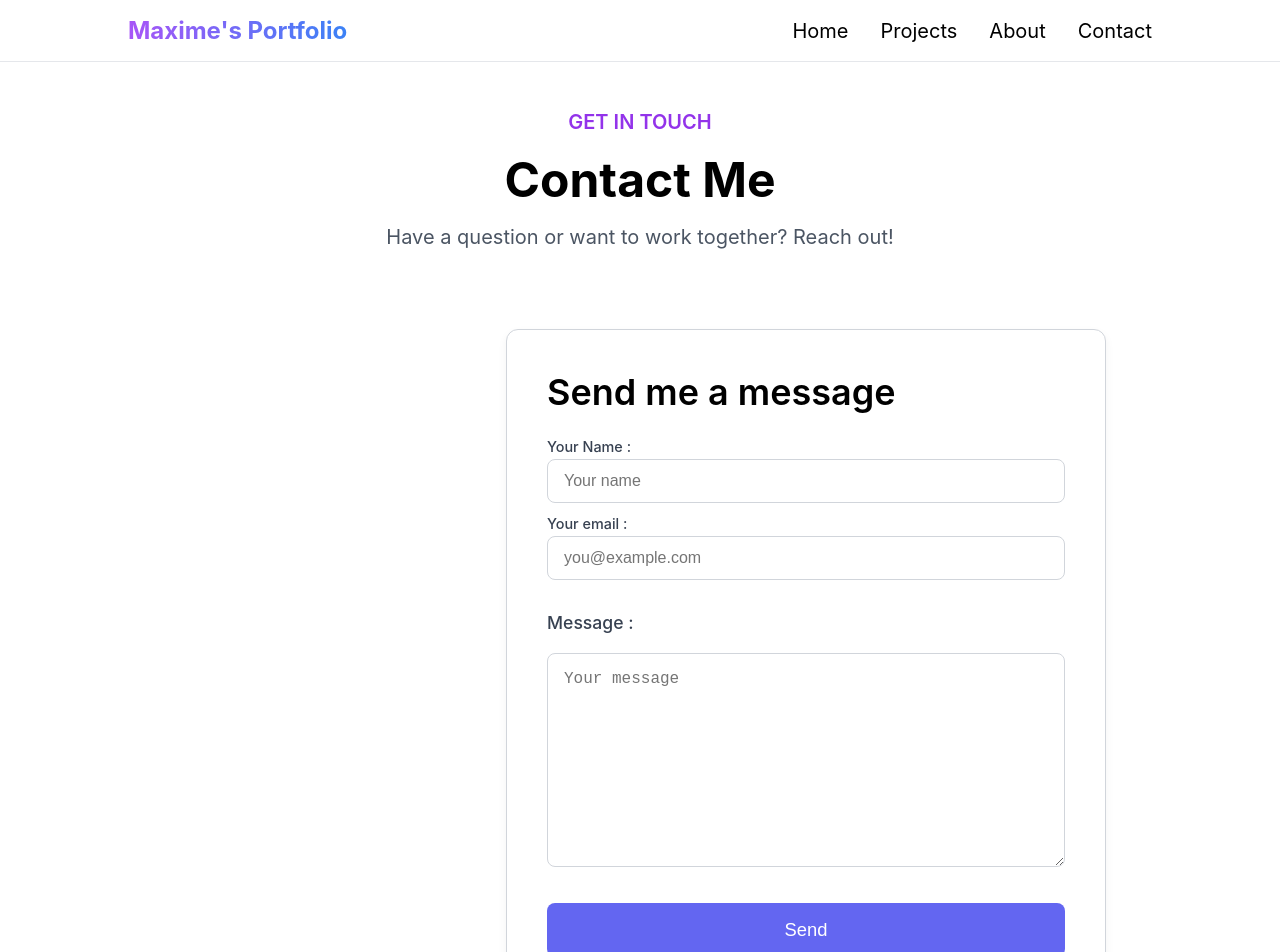
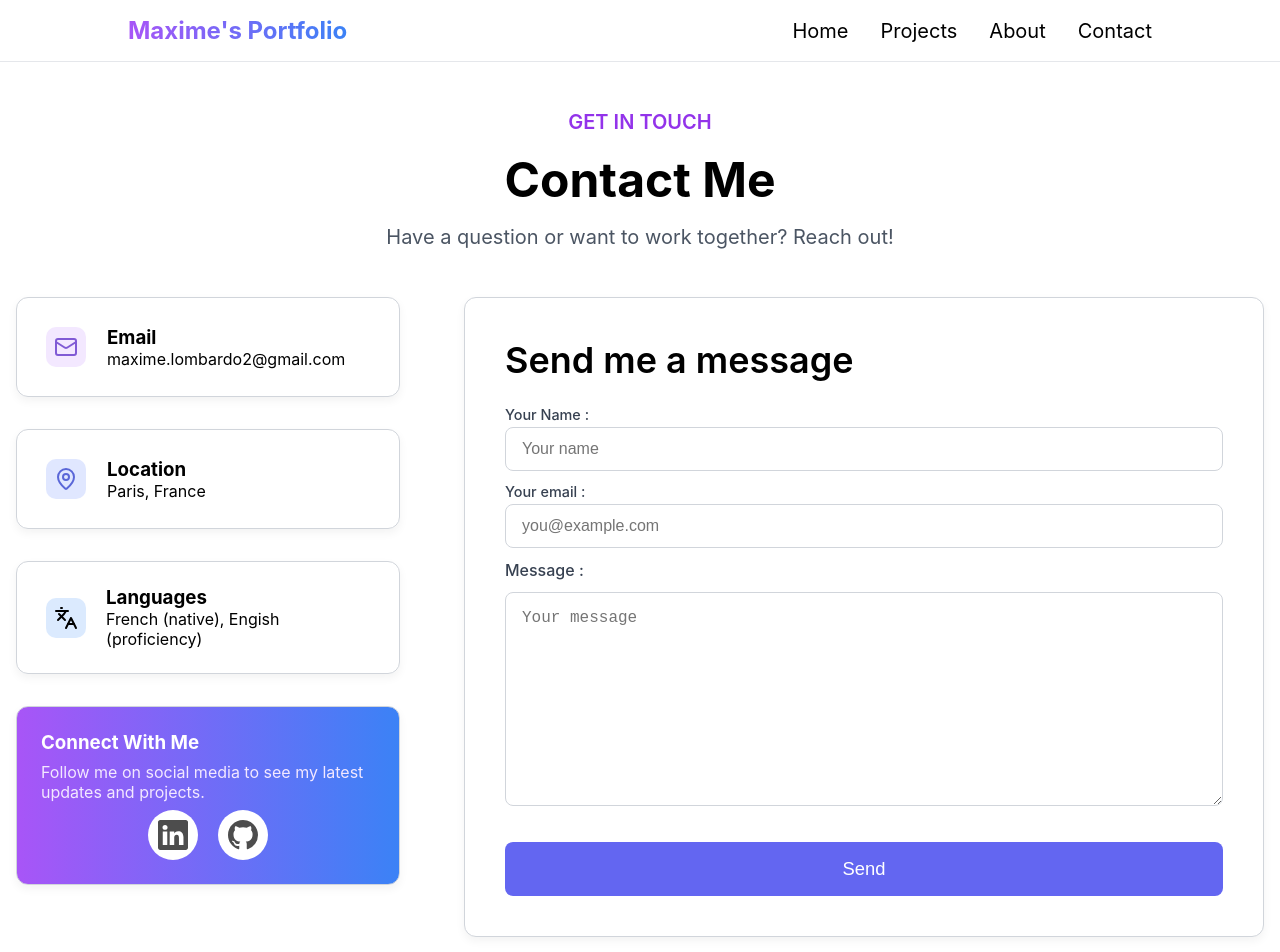
Before and after one commit to lombarma/my-portfolio-v3, an Angular app: page /contact in a window 1280 px wide. Shown: the top 952 px of the page. Built offline with nearby package versions, Linux system fonts and the light colour scheme.

Commit message:
feat(contact): contact page done

```diff
--- a/src/app/contact/contact.component.html
+++ b/src/app/contact/contact.component.html
@@ -3,8 +3,135 @@
   title="Contact Me"
   description="Have a question or want to work together? Reach out!"
 ></app-inside-header>
+
 <section class="contact">
-  <section class="informations"></section>
+  <section class="informations">
+    <app-row-card
+      title="Email"
+      description="maxime.lombardo2@gmail.com"
+      svgBackgroundColor="#f3e8ff"
+    >
+      <svg
+        icon
+        xmlns="http://www.w3.org/2000/svg"
+        width="24"
+        height="24"
+        viewBox="0 0 24 24"
+        fill="none"
+        stroke="currentColor"
+        stroke-width="2"
+        stroke-linecap="round"
+        stroke-linejoin="round"
+        class="lucide lucide-mail-icon lucide-mail"
+        color="#805ad5"
+      >
+        <path d="m22 7-8.991 5.727a2 2 0 0 1-2.009 0L2 7" />
+        <rect x="2" y="4" width="20" height="16" rx="2" /></svg
+    ></app-row-card>
+    <app-row-card
+      title="Location"
+      description="Paris, France"
+      svgBackgroundColor="#E0E7FF"
+      ><svg
+        icon
+        xmlns="http://www.w3.org/2000/svg"
+        width="24"
+        height="24"
+        viewBox="0 0 24 24"
+        fill="none"
+        stroke="currentColor"
+        stroke-width="2"
+        stroke-linecap="round"
+        stroke-linejoin="round"
+        class="lucide lucide-map-pin-icon lucide-map-pin"
+        color="#5a67d8"
+      >
+        <path
+          d="M20 10c0 4.993-5.539 10.193-7.399 11.799a1 1 0 0 1-1.202 0C9.539 20.193 4 14.993 4 10a8 8 0 0 1 16 0"
+        />
+        <circle cx="12" cy="10" r="3" /></svg
+    ></app-row-card>
+    <app-row-card
+      title="Languages"
+      description="French (native), Engish (proficiency)"
+      svgBackgroundColor="#dbeafe"
+      ><svg
+        icon
+        xmlns="http://www.w3.org/2000/svg"
+        width="24"
+        height="24"
+        viewBox="0 0 24 24"
+        fill="none"
+        stroke="currentColor"
+        stroke-width="2"
+        stroke-linecap="round"
+        stroke-linejoin="round"
+        class="lucide lucide-languages-icon lucide-languages"
+      >
+        <path d="m5 8 6 6" />
+        <path d="m4 14 6-6 2-3" />
+        <path d="M2 5h12" />
+        <path d="M7 2h1" />
+        <path d="m22 22-5-10-5 10" />
+        <path d="M14 18h6" /></svg
+    ></app-row-card>
+    <section class="connect-card">
+      <h3>Connect With Me</h3>
+      <p>Follow me on social media to see my latest updates and projects.</p>
+      <!-- From Uiverse.io by wilsondesouza -->
+      <ul class="example-2">
+        <li class="icon-content">
+          <a
+            href="https://linkedin.com/"
+            aria-label="LinkedIn"
+            data-social="linkedin"
+          >
+            <div class="filled"></div>
+            <svg
+              xmlns="http://www.w3.org/2000/svg"
+              width="16"
+              height="16"
+              fill="currentColor"
+              class="bi bi-linkedin"
+              viewBox="0 0 16 16"
+              xml:space="preserve"
+            >
+              <path
+                d="M0 1.146C0 .513.526 0 1.175 0h13.65C15.474 0 16 .513 16 1.146v13.708c0 .633-.526 1.146-1.175 1.146H1.175C.526 16 0 15.487 0 14.854zm4.943 12.248V6.169H2.542v7.225zm-1.2-8.212c.837 0 1.358-.554 1.358-1.248-.015-.709-.52-1.248-1.342-1.248S2.4 3.226 2.4 3.934c0 .694.521 1.248 1.327 1.248zm4.908 8.212V9.359c0-.216.016-.432.08-.586.173-.431.568-.878 1.232-.878.869 0 1.216.662 1.216 1.634v3.865h2.401V9.25c0-2.22-1.184-3.252-2.764-3.252-1.274 0-1.845.7-2.165 1.193v.025h-.016l.016-.025V6.169h-2.4c.03.678 0 7.225 0 7.225z"
+                fill="currentColor"
+              ></path>
+            </svg>
+          </a>
+          <div class="tooltip">LinkedIn</div>
+        </li>
+        <li class="icon-content">
+          <a
+            href="https://www.github.com/"
+            aria-label="GitHub"
+            data-social="github"
+          >
+            <div class="filled"></div>
+            <svg
+              xmlns="http://www.w3.org/2000/svg"
+              width="16"
+              height="16"
+              fill="currentColor"
+              class="bi bi-github"
+              viewBox="0 0 16 16"
+              xml:space="preserve"
+            >
+              <path
+                d="M8 0C3.58 0 0 3.58 0 8c0 3.54 2.29 6.53 5.47 7.59.4.07.55-.17.55-.38 0-.19-.01-.82-.01-1.49-2.01.37-2.53-.49-2.69-.94-.09-.23-.48-.94-.82-1.13-.28-.15-.68-.52-.01-.53.63-.01 1.08.58 1.23.82.72 1.21 1.87.87 2.33.66.07-.52.28-.87.51-1.07-1.78-.2-3.64-.89-3.64-3.95 0-.87.31-1.59.82-2.15-.08-.2-.36-1.02.08-2.12 0 0 .67-.21 2.2.82.64-.18 1.32-.27 2-.27s1.36.09 2 .27c1.53-1.04 2.2-.82 2.2-.82.44 1.1.16 1.92.08 2.12.51.56.82 1.27.82 2.15 0 3.07-1.87 3.75-3.65 3.95.29.25.54.73.54 1.48 0 1.07-.01 1.93-.01 2.2 0 .21.15.46.55.38A8.01 8.01 0 0 0 16 8c0-4.42-3.58-8-8-8"
+                fill="currentColor"
+              ></path>
+            </svg>
+          </a>
+          <div class="tooltip">GitHub</div>
+        </li>
+      </ul>
+    </section>
+  </section>
+
   <section class="send-message">
     <h2>Send me a message</h2>
     <form [formGroup]="form" (ngSubmit)="onSubmit()">
@@ -13,8 +140,7 @@
         name="name"
         placeholder="Your name"
         formControlName="name"
-      >
-      </app-custom-input>
+      ></app-custom-input>
 
       <app-custom-input
         label="Your email :"
@@ -22,8 +148,8 @@
         name="email"
         placeholder="you@example.com"
         formControlName="email"
-      >
-      </app-custom-input>
+      ></app-custom-input>
+
       <label for="message">Message :</label>
       <textarea
         name="message"
@@ -32,6 +158,7 @@
         formControlName="message"
         placeholder="Your message"
       ></textarea>
+
       <button type="submit">Send</button>
     </form>
   </section>
--- a/src/app/contact/contact.component.scss
+++ b/src/app/contact/contact.component.scss
@@ -1,16 +1,45 @@
 .contact {
   display: flex;
-  justify-content: center;
-  padding: 2rem;
+  justify-content: space-around;
+  align-items: stretch;
+  margin-bottom: 4rem;
+
+  .informations {
+    width: 500px;
+    max-width: 30vw;
+    margin-right: 2rem;
+    display: flex;
+    flex-direction: column;
+    gap: 2rem;
+
+    .connect-card {
+      border: 1px solid #d1d5db;
+      border-radius: 0.75rem;
+      box-sizing: border-box;
+      box-shadow: 0 4px 10px rgba(0, 0, 0, 0.05);
+      display: flex;
+      flex-direction: column;
+      gap: 0.5rem;
+      padding: 1.5rem;
+      background: linear-gradient(90deg, #a855f7, #3b82f6);
+      color: white;
+      p {
+        color: #f3e8ff;
+      }
+    }
+  }
 
   .send-message {
-    width: 600px;
+    width: 800px;
     max-width: 90vw;
     padding: 2.5rem;
     border: 1px solid #d1d5db;
     border-radius: 0.75rem;
     background-color: #ffffff;
     box-shadow: 0 4px 10px rgba(0, 0, 0, 0.05);
+    display: flex;
+    flex-direction: column;
+    align-self: stretch;
 
     h2 {
       font-size: 2.25rem;
@@ -20,10 +49,7 @@
 
     label {
       display: block;
-      font-size: 1.1rem;
       font-weight: 500;
-      margin-top: 1.25rem;
-      margin-bottom: 0.5rem;
       color: #374151;
     }
 
@@ -72,8 +98,83 @@
   }
 }
 
-.informations {
-  width: 300px;
-  max-width: 30vw;
-  margin-right: 2rem;
+/* From Uiverse.io by wilsondesouza */
+ul {
+  list-style: none;
 }
+
+.example-2 {
+  display: flex;
+  justify-content: center;
+  align-items: center;
+}
+.example-2 .icon-content {
+  margin: 0 10px;
+  position: relative;
+}
+.example-2 .icon-content .tooltip {
+  position: absolute;
+  top: -30px;
+  left: 50%;
+  transform: translateX(-50%);
+  color: #fff;
+  padding: 6px 10px;
+  border-radius: 5px;
+  opacity: 0;
+  visibility: hidden;
+  font-size: 14px;
+  transition: all 0.3s ease;
+}
+.example-2 .icon-content:hover .tooltip {
+  opacity: 1;
+  visibility: visible;
+  top: -50px;
+}
+.example-2 .icon-content a {
+  position: relative;
+  overflow: hidden;
+  display: flex;
+  justify-content: center;
+  align-items: center;
+  width: 50px;
+  height: 50px;
+  border-radius: 50%;
+  color: #4d4d4d;
+  background-color: #fff;
+  transition: all 0.3s ease-in-out;
+}
+.example-2 .icon-content a:hover {
+  box-shadow: 3px 2px 45px 0px rgb(0 0 0 / 12%);
+}
+.example-2 .icon-content a svg {
+  position: relative;
+  z-index: 1;
+  width: 30px;
+  height: 30px;
+}
+.example-2 .icon-content a:hover {
+  color: white;
+}
+.example-2 .icon-content a .filled {
+  position: absolute;
+  top: auto;
+  bottom: 0;
+  left: 0;
+  width: 100%;
+  height: 0;
+  background-color: #000;
+  transition: all 0.3s ease-in-out;
+}
+.example-2 .icon-content a:hover .filled {
+  height: 100%;
+}
+
+.example-2 .icon-content a[data-social="linkedin"] .filled,
+.example-2 .icon-content a[data-social="linkedin"] ~ .tooltip {
+  background-color: #0274b3;
+}
+
+.example-2 .icon-content a[data-social="github"] .filled,
+.example-2 .icon-content a[data-social="github"] ~ .tooltip {
+  background-color: #24262a;
+}
--- a/src/app/contact/contact.component.ts
+++ b/src/app/contact/contact.component.ts
@@ -3,6 +3,7 @@ import { Component } from '@angular/core';
 import { FormBuilder, ReactiveFormsModule } from '@angular/forms';
 import { InsideHeaderComponent } from '../shared/inside-header/inside-header.component';
 import { CustomInputComponent } from './custom-input/custom-input.component';
+import { RowCardComponent } from './row-card/row-card.component';
 
 @Component({
   selector: 'app-contact',
@@ -11,6 +12,7 @@ import { CustomInputComponent } from './custom-input/custom-input.component';
     CustomInputComponent,
     ReactiveFormsModule,
     HttpClientModule,
+    RowCardComponent,
   ],
   templateUrl: './contact.component.html',
   styleUrl: './contact.component.scss',
@@ -36,7 +38,10 @@ export class ContactComponent {
     formData.append('message', this.form.value.message ?? '');
 
     this.http.post('https://formspree.io/f/xgvkrajn', formData).subscribe({
-      next: () => alert('Mail sent!'),
+      next: () => {
+        alert('Mail sent!');
+        this.form.reset();
+      },
       error: () =>
         alert('Error, please try again later or constact me by my mail'),
     });
--- /dev/null
+++ b/src/app/contact/row-card/row-card.component.html
@@ -0,0 +1,11 @@
+<section class="container">
+  <div class="left-part">
+    <div class="svg-container" [style.background-color]="svgBackgroundColor()">
+      <ng-content select="[icon]"></ng-content>
+    </div>
+  </div>
+  <div class="right-part">
+    <h3>{{ title() }}</h3>
+    <span>{{ description() }}</span>
+  </div>
+</section>
--- /dev/null
+++ b/src/app/contact/row-card/row-card.component.scss
@@ -0,0 +1,30 @@
+.container {
+  display: flex;
+  align-items: center;
+  padding: 1.5rem;
+  border: 1px solid #d1d5db;
+  border-radius: 0.75rem;
+  width: 100%;
+  box-sizing: border-box;
+  box-shadow: 0 4px 10px rgba(0, 0, 0, 0.05);
+  margin: 0;
+}
+
+.left-part {
+  display: flex;
+  align-items: center;
+  justify-content: center;
+  width: 50px;
+  height: 50px;
+  border-radius: 10px;
+  margin-right: 1rem;
+}
+
+.svg-container {
+  display: flex;
+  justify-content: center;
+  align-items: center;
+  width: max-content;
+  padding: 0.5rem;
+  border-radius: 10px;
+}
--- /dev/null
+++ b/src/app/contact/row-card/row-card.component.ts
@@ -0,0 +1,13 @@
+import { Component, input } from '@angular/core';
+
+@Component({
+  selector: 'app-row-card',
+  imports: [],
+  templateUrl: './row-card.component.html',
+  styleUrl: './row-card.component.scss',
+})
+export class RowCardComponent {
+  svgBackgroundColor = input<string>();
+  title = input<string>();
+  description = input<string>();
+}
```
Also changed, not shown: 1 other file (tests, documents, lock files or other folders).
